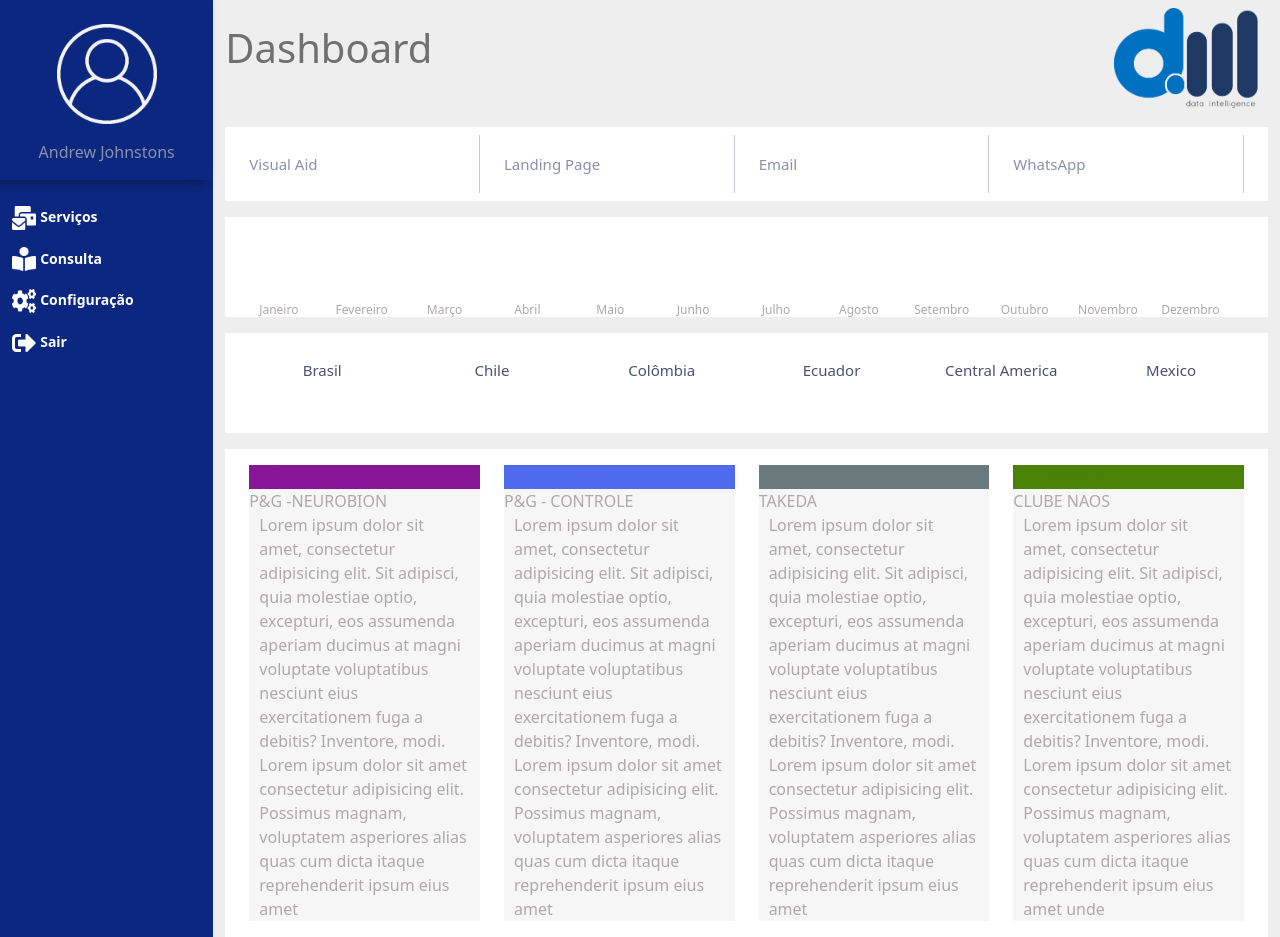
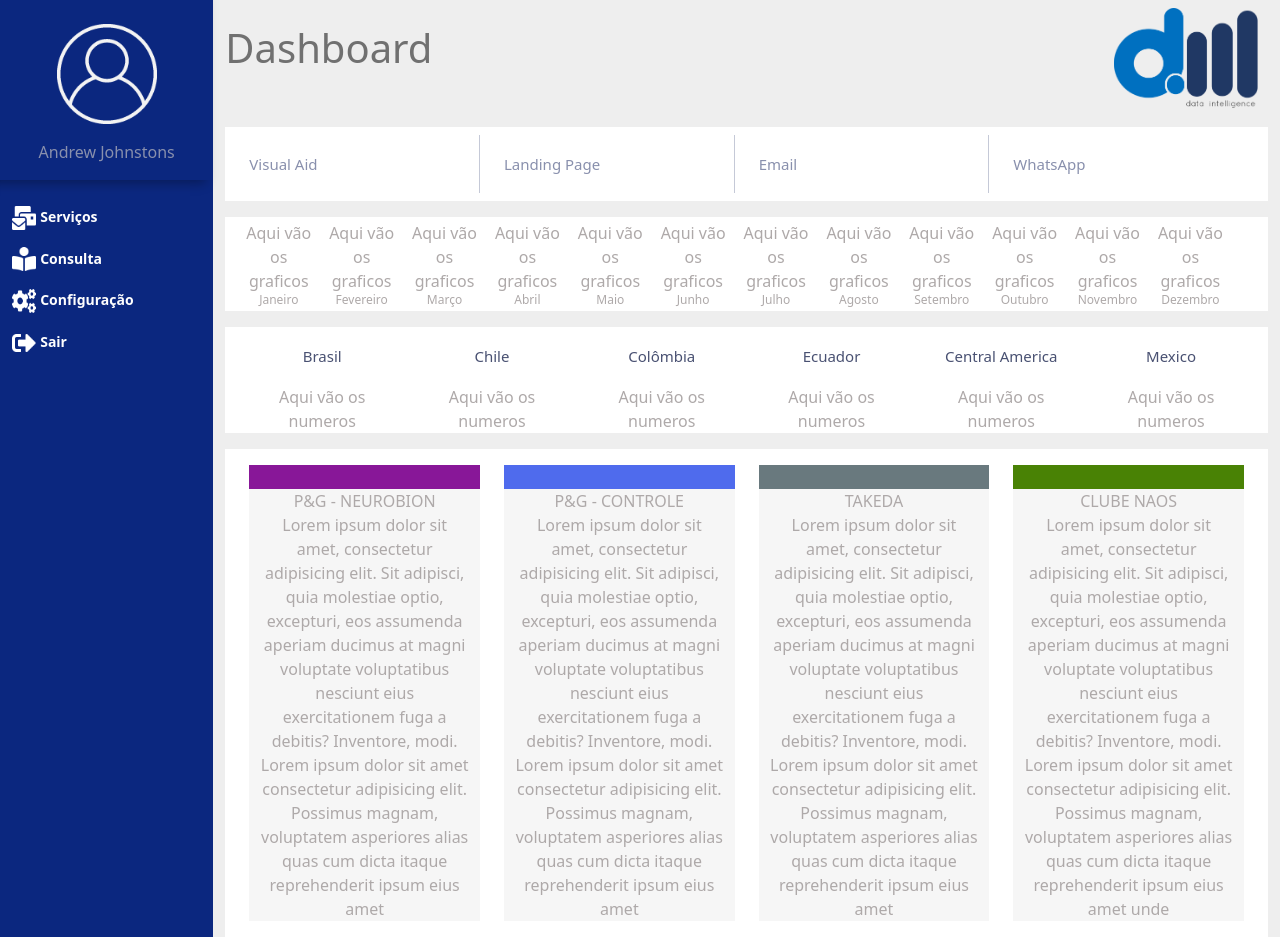
Before and after one commit to FernandoVenuto/Nespera-3.0, a PHP site: page / in a window 1280 px wide. Run offline with PHP 8.4, Linux system fonts and the light colour scheme.

Commit message:
index modified

```diff
--- a/css/style.css
+++ b/css/style.css
@@ -207,8 +207,11 @@
   font-size: 15px!important;
   padding: 20px 0px;
   margin: 8px 0px;
+  color: #8990ad;
+}
+
+h3.border-h3{
   border-right: 1px solid #c5c9d7;
-  color: #8990ad;
 }
 
 .dashboard-box{
@@ -241,7 +244,7 @@
   padding: 20px 0px;
   text-align: center;
   font-weight: normal;
-  margin: 8px 0px;
+  margin: 0px 8px;
   color: #495172;
 }
 
@@ -348,6 +351,10 @@
   .dashboard-bg2{
     margin-top: 0px!important;
 }
+
+  h3.border-h3{
+    border-right: none !important;
+  }
 }
 
 @media (max-width: 575px) {}
--- a/index.php
+++ b/index.php
@@ -64,82 +64,100 @@
                 <!--Box 1-->
                 <div class="container dashboard-box mt-3">
                     <div class=" row dashboard">
-                        <div class="col-3 d-inline-block">
-                            <h3>Visual Aid</h3>
+                        <div class="col-sm-3 col-6 d-inline-block">
+                            <h3 class="border-h3">Visual Aid</h3>
                         </div>
-                        <div class="col-3 d-inline-block">
-                            <h3>Landing Page</h3>
+                        <div class="col-sm-3 col-6 d-inline-block">
+                            <h3 class="border-h3">Landing Page</h3>
                         </div>
-                        <div class="col-3 d-inline-block">
-                            <h3>Email</h3>
+                        <div class="col-sm-3 col-6 d-inline-block">
+                            <h3 class="border-h3">Email</h3>
                         </div>
-                        <div class="col-3 d-inline-block">
+                        <div class="col-sm-3 col-6 d-inline-block">
                             <h3>WhatsApp</h3>
                         </div>
                     </div>
                 </div>
                 <!--Box 2-->
-                <div class="container dashboard-box2 mt-3 d-flex">
+                <div class="container dashboard-box2 mt-3 d-flex h-100">
                     <div class="col-12 row dashboard align-items-end">
-                        <div class="col-1">
+                        <div class="col-6 col-md-1 p-1">
+                            Aqui vão os graficos
                             <h4>Janeiro</h4>
                         </div>
-                        <div class="col-1">
+                        <div class="col-6 col-md-1 p-1">
+                            Aqui vão os graficos
                             <h4>Fevereiro</h4>
                         </div>
-                        <div class="col-1">
+                        <div class="col-6 col-md-1 p-1">
+                            Aqui vão os graficos
                             <h4>Março</h4>
                         </div>
-                        <div class="col-1">
+                        <div class="col-6 col-md-1 p-1">
+                            Aqui vão os graficos
                             <h4>Abril</h4>
                         </div>
-                        <div class="col-1">
+                        <div class="col-6 col-md-1 p-1">
+                            Aqui vão os graficos
                             <h4>Maio</h4>
                         </div>
-                        <div class="col-1">
+                        <div class="col-6 col-md-1 p-1">
+                            Aqui vão os graficos
                             <h4>Junho</h4>
                         </div>
-                        <div class="col-1">
+                        <div class="col-6 col-md-1 p-1">
+                            Aqui vão os graficos
                             <h4>Julho</h4>
                         </div>
-                        <div class="col-1">
+                        <div class="col-6 col-md-1 p-1">
+                            Aqui vão os graficos
                             <h4>Agosto</h4>
                         </div>
-                        <div class="col-1">
+                        <div class="col-6 col-md-1 p-1">
+                            Aqui vão os graficos
                             <h4>Setembro</h4>
                         </div>
-                        <div class="col-1">
+                        <div class="col-6 col-md-1 p-1">
+                            Aqui vão os graficos
                             <h4>Outubro</h4>
                         </div>
-                        <div class="col-1">
+                        <div class="col-6 col-md-1 p-1">
+                            Aqui vão os graficos
                             <h4>Novembro</h4>
                         </div>
-                        <div class="col-1">
+                        <div class="col-6 col-md-1 p-1">
+                            Aqui vão os graficos
                             <h4>Dezembro</h4>
                         </div>
                     </div>
                 </div>
                 <!--Box 3-->
-                <div class="container dashboard-box3 mt-3">
+                <div class="container dashboard-box3 mt-3 h-100">
                     <div class=" row dashboard3">
-                        <div class="col-2 d-inline-block">
+                        <div class="col-6 col-md-2 d-inline-block text-center">
                             <h6>Brasil</h6>
+                            Aqui vão os numeros
 
                         </div>
-                        <div class="col-2 d-inline-block">
+                        <div class="col-6 col-md-2 d-inline-block text-center">
                             <h6>Chile</h6>
+                            Aqui vão os numeros
                         </div>
-                        <div class="col-2 d-inline-block">
+                        <div class="col-6 col-md-2 d-inline-block text-center">
                             <h6>Colômbia</h6>
+                            Aqui vão os numeros
                         </div>
-                        <div class="col-2 d-inline-block">
+                        <div class="col-6 col-md-2 d-inline-block text-center">
                             <h6>Ecuador</h6>
+                            Aqui vão os numeros
                         </div>
-                        <div class="col-2 d-inline-block">
+                        <div class="col-6 col-md-2 d-inline-block text-center">
                             <h6>Central America</h6>
+                            Aqui vão os numeros
                         </div>
-                        <div class="col-2 d-inline-block">
+                        <div class="col-6 col-md-2 d-inline-block text-center">
                             <h6>Mexico</h6>
+                            Aqui vão os numeros
                         </div>
 
                     </div>
@@ -147,43 +165,43 @@
                 <!--Box 4-->
                 <div class="container dashboard-box4 mt-3 h-100">
                     <div class=" row dashboard4 pt-3">
-                        <div class="col-3 d-inline-block">
+                        <div class="col-6 col-md-3 d-inline-block">
                             <div class="pG-box col-12">
                                 <div style="background-color: #881798; color:#881798;">
-                                    P&G - Neurobion
+                                    <img src="imagens/header-block.PNG" style="max-width: 300px; width:100%">
                                 </div>
-                                <div style="background-color: #f6f6f6; ">
-                                    P&G -NEUROBION
+                                <div style="background-color: #f6f6f6;text-align:center; ">
+                                    P&G - NEUROBION
                                     <p style="padding: 0px 10px;">Lorem ipsum dolor sit amet, consectetur adipisicing elit. Sit adipisci, quia molestiae optio, excepturi, eos assumenda aperiam ducimus at magni voluptate voluptatibus nesciunt eius exercitationem fuga a debitis? Inventore, modi. Lorem ipsum dolor sit amet consectetur adipisicing elit. Possimus magnam, voluptatem asperiores alias quas cum dicta itaque reprehenderit ipsum eius amet</p>
                                 </div>
                             </div>
                         </div>
-                        <div class="col-3 d-inline-block">
+                        <div class="col-6 col-md-3 d-inline-block">
                             <div class="pg-box2 col-12">
                                 <div style="background-color: #4f6bed; color:#4f6bed;">
-                                    P&G - CONTROLE
+                                    <img src="imagens/header-block2.PNG" style="max-width: 300px; width:100%">
                                 </div>
-                                <div style="background-color: #f6f6f6; ">P&G - CONTROLE
+                                <div style="background-color: #f6f6f6; text-align:center;">P&G - CONTROLE
                                     <p style="padding: 0px 10px;">Lorem ipsum dolor sit amet, consectetur adipisicing elit. Sit adipisci, quia molestiae optio, excepturi, eos assumenda aperiam ducimus at magni voluptate voluptatibus nesciunt eius exercitationem fuga a debitis? Inventore, modi. Lorem ipsum dolor sit amet consectetur adipisicing elit. Possimus magnam, voluptatem asperiores alias quas cum dicta itaque reprehenderit ipsum eius amet</p>
                                 </div>
                             </div>
                         </div>
-                        <div class="col-3 d-inline-block">
+                        <div class="col-6 col-md-3 d-inline-block">
                             <div class="takeda-box col-12">
                                 <div style="background-color: #69797e; color:#69797e;">
-                                    TAKEDA
+                                    <img src="imagens/header-block3.PNG" style="max-width: 300px; width:100%">
                                 </div>
-                                <div style="background-color: #f6f6f6; ">TAKEDA
+                                <div style="background-color: #f6f6f6;text-align:center;">TAKEDA
                                     <p style="padding: 0px 10px;">Lorem ipsum dolor sit amet, consectetur adipisicing elit. Sit adipisci, quia molestiae optio, excepturi, eos assumenda aperiam ducimus at magni voluptate voluptatibus nesciunt eius exercitationem fuga a debitis? Inventore, modi. Lorem ipsum dolor sit amet consectetur adipisicing elit. Possimus magnam, voluptatem asperiores alias quas cum dicta itaque reprehenderit ipsum eius amet</p>
                                 </div>
                             </div>
                         </div>
-                        <div class="col-3 d-inline-block">
+                        <div class="col-6 col-md-3 d-inline-block">
                             <div class="clube-naos-box col-12">
                                 <div style="background-color: #498205; color:#498205;">
-                                    CLUBE NAOS
+                                    <img src="imagens/header-block4.PNG" style="max-width: 300px; width:100%">
                                 </div>
-                                <div style="background-color: #f6f6f6; ">CLUBE NAOS
+                                <div style="background-color: #f6f6f6;text-align:center; ">CLUBE NAOS
                                     <p style="padding: 0px 10px;">Lorem ipsum dolor sit amet, consectetur adipisicing elit. Sit adipisci, quia molestiae optio, excepturi, eos assumenda aperiam ducimus at magni voluptate voluptatibus nesciunt eius exercitationem fuga a debitis? Inventore, modi. Lorem ipsum dolor sit amet consectetur adipisicing elit. Possimus magnam, voluptatem asperiores alias quas cum dicta itaque reprehenderit ipsum eius amet unde </p>
                                 </div>
                             </div>
```
Also changed, not shown: imagens/header-block.PNG (added), imagens/header-block2.PNG (added), imagens/header-block3.PNG (added), imagens/header-block4.PNG (added).
